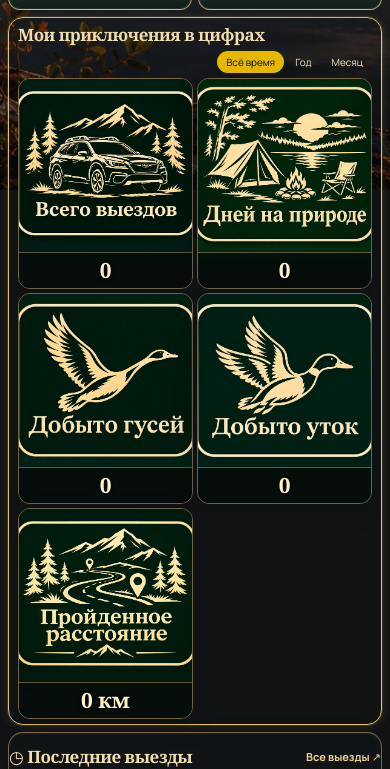
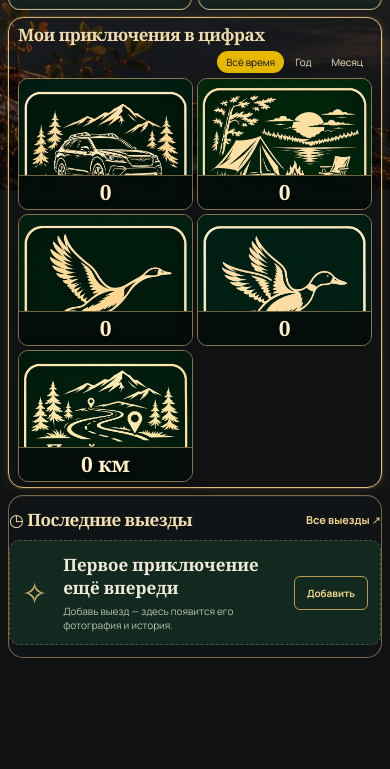
Before and after one commit to ivanovkir3012-blip/atlas-adventures, a React (Vite) app: page / in a window 390 px wide. Shown: the part 654-1423 px from the top of the page. After the commit the page ends 1331 px from the top, so only its background shows below. Built offline with nearby package versions, Linux system fonts and the light colour scheme; grey boxes are pictures that could not be loaded.

Commit message:
Crop embedded captions and separate statistic values below artwork

```diff
--- a/src/style.css
+++ b/src/style.css
@@ -973,7 +973,7 @@ input,select,textarea{
 .atlas-map-pin{width:30px;height:42px;filter:drop-shadow(0 2px 3px rgba(0,0,0,.55))}
 
 
-/* Full-bleed artwork above the value; keep the number in its own strip below. */
+/* Fixed-height stat cards: crop baked-in captions out of the artwork and place values in a separate footer. */
 .stat-grid-home .stat-art-card{
   position:relative!important;
   display:flex!important;
@@ -981,12 +981,16 @@ input,select,textarea{
   align-items:stretch!important;
   justify-content:flex-start!important;
   gap:0!important;
+  height:164px!important;
+  min-height:164px!important;
+  max-height:164px!important;
   min-width:0!important;
   overflow:hidden!important;
   isolation:isolate!important;
   padding:0!important;
   background:transparent!important;
-  border:1px solid rgba(220,190,126,.48)!important;
+  border:1px solid rgba(220,190,126,.58)!important;
+  border-radius:12px!important;
 }
 .stat-grid-home .stat-art-card .stat-art-full{
   position:relative!important;
@@ -994,12 +998,14 @@ input,select,textarea{
   z-index:0!important;
   display:block!important;
   width:100%!important;
-  height:calc(100% - 42px)!important;
+  height:auto!important;
   min-width:0!important;
-  flex:1 1 auto!important;
+  min-height:0!important;
+  max-height:none!important;
+  flex:1 1 0!important;
   object-fit:cover!important;
-  object-position:center!important;
-  transform:scale(1.1)!important;
+  object-position:center 12%!important;
+  transform:none!important;
   transform-origin:center!important;
   border:0!important;
   border-radius:0!important;
@@ -1008,25 +1014,41 @@ input,select,textarea{
 }
 .stat-grid-home .stat-art-card strong{
   position:relative!important;
+  inset:auto!important;
   z-index:1!important;
   display:flex!important;
   align-items:center!important;
   justify-content:center!important;
   align-self:stretch!important;
-  flex:0 0 42px!important;
-  min-height:42px!important;
+  flex:0 0 38px!important;
+  height:38px!important;
+  min-height:38px!important;
   margin:0!important;
-  padding:3px 8px!important;
+  padding:2px 8px!important;
   border-radius:0!important;
-  border-top:1px solid rgba(220,190,126,.42)!important;
-  background:rgba(5,13,10,.88)!important;
+  border:0!important;
+  border-top:1px solid rgba(220,190,126,.5)!important;
+  background:rgba(5,13,10,.94)!important;
   color:#fff0c6!important;
-  font:700 24px Georgia,serif!important;
-  line-height:1.15!important;
+  font:700 23px Georgia,serif!important;
+  line-height:1.1!important;
   text-align:center!important;
   text-shadow:0 1px 4px rgba(0,0,0,.95)!important;
 }
 @media(max-width:620px){
-  .stat-grid-home .stat-art-card .stat-art-full{height:calc(100% - 36px)!important}
-  .stat-grid-home .stat-art-card strong{flex-basis:36px!important;min-height:36px!important;font-size:21px!important}
+  .stat-grid-home .stat-art-card{
+    height:132px!important;
+    min-height:132px!important;
+    max-height:132px!important;
+    border-radius:10px!important;
+  }
+  .stat-grid-home .stat-art-card .stat-art-full{
+    object-position:center 8%!important;
+  }
+  .stat-grid-home .stat-art-card strong{
+    flex-basis:34px!important;
+    height:34px!important;
+    min-height:34px!important;
+    font-size:21px!important;
+  }
 }
```
